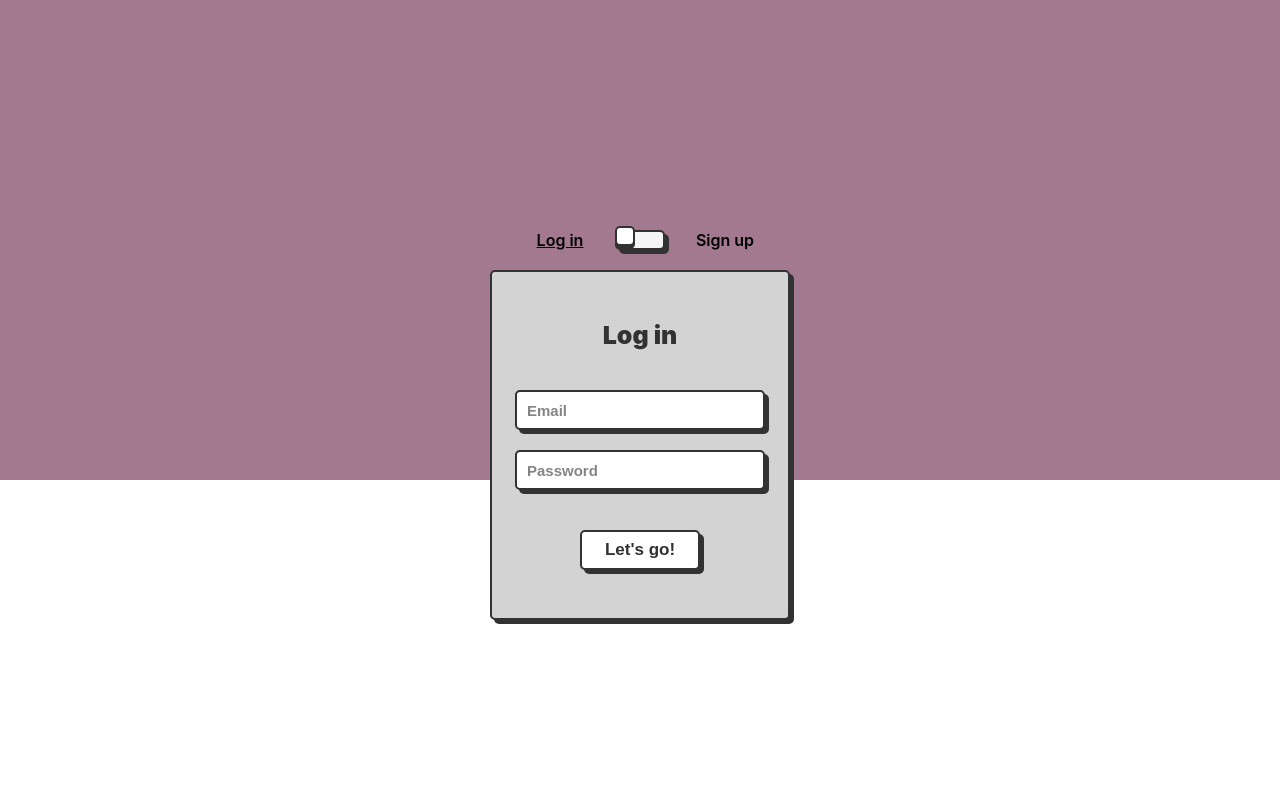
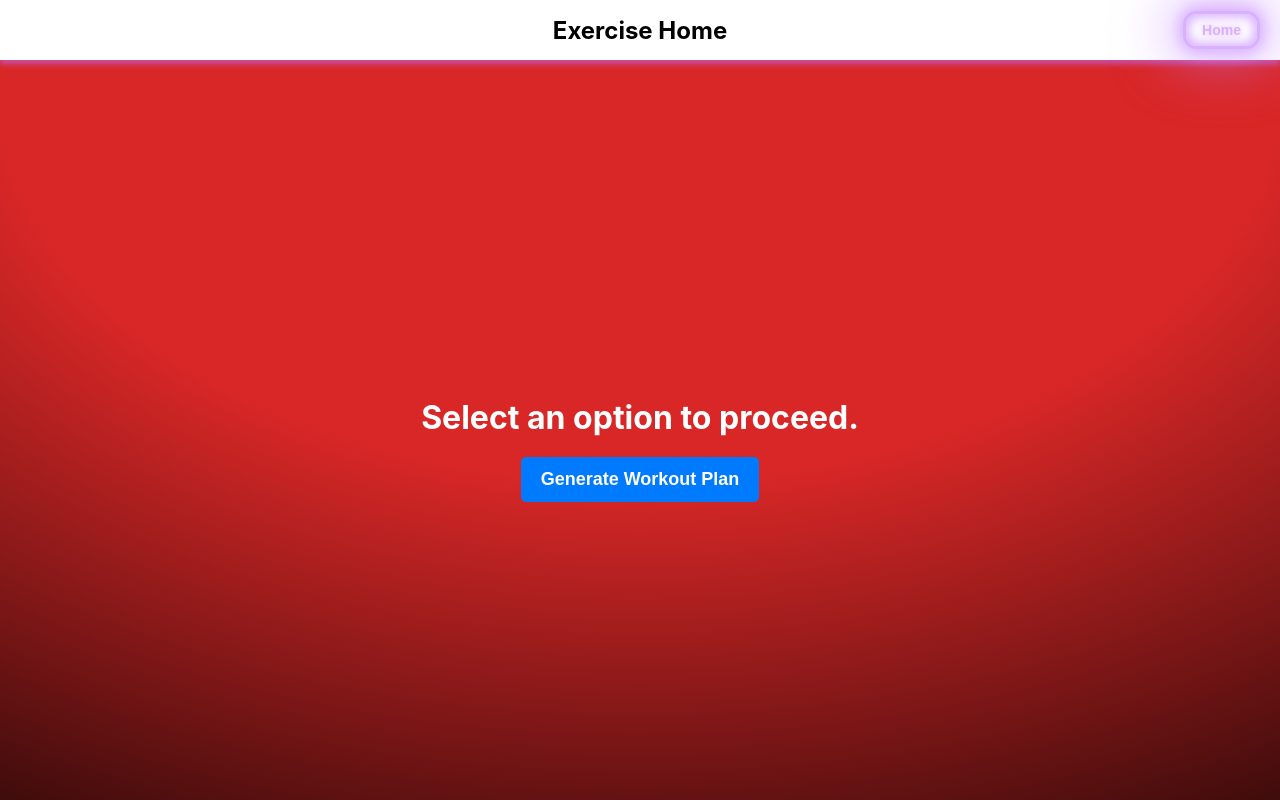
Before and after one commit to psajith03/490, a React (Create React App) app in the folder app/front/: page /exercise-home in a window 1280 px wide. Before the commit this address led to /. Built offline with nearby package versions, Linux system fonts and the light colour scheme; no server answers.

Commit message:
Inserted ExerciseHome.js as a Exercise Home Page

```diff
--- a/app/front/src/App.js
+++ b/app/front/src/App.js
@@ -10,6 +10,7 @@ import Exercise from './components/Exercise';
 import Sleep from './components/Sleep';
 import Daily from './components/Daily';
 import Diet from './components/Diet';
+import ExerciseHome from './components/ExerciseHome';
 import './App.css';
 import FullRecommendation from "./components/FullRecommendation";
 const API_URL = "http://localhost:5000";
@@ -72,6 +73,7 @@ function App() {
       <div className="App">
         <Routes>
           <Route path="/" element={user ? (isOnboardingComplete ? <Navigate to="/home" replace /> : <Navigate to="/onboarding" replace />) : <Form />} />
+          <Route path="/exercise-home" element={<ExerciseHome />} />
           <Route path="/exercise" element={<Exercise />} />
           <Route path="/sleep" element={<Sleep />} />
           <Route path="/daily" element={<Daily />} />
--- a/app/front/src/components/Exercise.js
+++ b/app/front/src/components/Exercise.js
@@ -90,12 +90,8 @@ const Exercise = () => {
     setExerciseLoading(true);
     try {
       const API_URL = `http://localhost:5000/api/exercise/${encodeURIComponent(exerciseName)}`;
-      console.log("Fetching:", API_URL);
       const res = await fetch(API_URL);
-      if (!res.ok) throw new Error(`Error fetching exercise: ${res.statusText}`);
-
       const data = await res.json();
-      console.log("Received exercise data:", data);
       setSelectedExercise(data);
     } catch (error) {
       console.error("Error fetching exercise details:", error);
@@ -110,7 +106,9 @@ const Exercise = () => {
     <ExerciseWrapper>
       <Header>
         <span>Exercise</span>
-        <HomeButton onClick={() => navigate('/')}>Home</HomeButton>
+        <ButtonContainer>
+          <HomeButton onClick={() => navigate('/exercise-home')}>Back to Exercise Home</HomeButton>
+        </ButtonContainer>
       </Header>
       <Content>
         <h1>Create Your Workout Plan</h1>
@@ -150,21 +148,27 @@ const Exercise = () => {
       {selectedExercise && (
         <ExerciseCard>
           <h2>{selectedExercise.name}</h2>
-          {}
-          {selectedExercise.gifUrl && selectedExercise.gifUrl.includes(".gif") ? (
-            <img src={selectedExercise.gifUrl} alt={selectedExercise.name} />
+
+          {/* ✅ Debug GIF URL */}
+          {console.log("🖼️ Received GIF URL:", selectedExercise.gifUrl)}
+
+          {/* ✅ Display ExerciseDB GIF only if it's valid */}
+          {selectedExercise.gifUrl ? (
+            <img
+              src={selectedExercise.gifUrl}
+              alt={selectedExercise.name}
+              onError={(e) => {
+                console.error("❌ Failed to load GIF:", e.target.src);
+                e.target.style.display = "none"; // Hide broken image
+              }}
+            />
           ) : (
-            <WatchVideoButton
-              onClick={() => {
-                const youtubeSearchUrl = `https://www.youtube.com/results?search_query=${encodeURIComponent(selectedExercise.name + " exercise")}`;
-                window.open(youtubeSearchUrl, "_blank", "noopener,noreferrer");
-              }}
-            >
-              🎥 Watch Exercise Video
-            </WatchVideoButton>
+            <p><strong>❌ No GIF available for this exercise.</strong></p>
           )}
+
           <p><strong>Target Muscle:</strong> {selectedExercise.target || "N/A"}</p>
           <p><strong>Equipment:</strong> {selectedExercise.equipment || "N/A"}</p>
+
           <h4>Instructions:</h4>
           <ul>
             {selectedExercise.instructions?.length > 0 ? (
@@ -175,16 +179,21 @@ const Exercise = () => {
               <li>No instructions available</li>
             )}
           </ul>
+
           <CloseButton onClick={() => setSelectedExercise(null)}>Close</CloseButton>
         </ExerciseCard>
-
       )}
     </ExerciseWrapper>
   );
+
 };
 
 export default Exercise;
 
+const ButtonContainer = styled.div`
+  display: flex;
+  gap: 10px; /* Spacing between buttons */
+`;
 
 
 const WatchVideoButton = styled.button`
--- /dev/null
+++ b/app/front/src/components/ExerciseHome.js
@@ -0,0 +1,119 @@
+import styled from 'styled-components';
+import React from 'react';
+import { useNavigate } from 'react-router-dom';
+
+const ExerciseHome = () => {
+  const navigate = useNavigate();
+
+  return (
+    <ExerciseWrapper>
+      <Header>
+        <span>Exercise Home</span>
+        <ButtonContainer>
+          <HomeButton onClick={() => navigate('/')}>Home</HomeButton>
+        </ButtonContainer>
+      </Header>
+      <Content>
+        <h1>Select an option to proceed.</h1>
+        <GenerateButton onClick={() => navigate('/exercise')}>
+          Generate Workout Plan
+        </GenerateButton>
+      </Content>
+    </ExerciseWrapper>
+  );
+};
+
+export default ExerciseHome;
+
+const ButtonContainer = styled.div`
+  display: flex;
+  gap: 10px; /* Spacing between buttons */
+`;
+
+const ExerciseWrapper = styled.div`
+  display: flex;
+  flex-direction: column;
+  align-items: center;
+  justify-content: center;
+  height: 100vh;
+  width: 100%;
+  background: radial-gradient(125% 125% at 50% 10%, rgb(217, 39, 39) 40%, #000 100%);
+  color: white;
+  text-align: center;
+  padding: 20px;
+`;
+
+const Header = styled.div`
+  position: fixed;
+  top: 0;
+  left: 0;
+  width: 100%;
+  height: 60px;
+  background-color: #fff;
+  color: black;
+  display: flex;
+  align-items: center;
+  justify-content: center;
+  font-size: 24px;
+  font-weight: bold;
+  z-index: 1000;
+  box-shadow: 0 4px 6px rgb(201, 80, 169);
+
+  span {
+    position: relative;
+    text-align: center;
+  }
+`;
+
+const HomeButton = styled.button`
+  position: absolute;
+  right: 20px;
+  top: 50%;
+  transform: translateY(-50%);
+  padding: 8px 16px;
+  font-size: 14px;
+  font-weight: bold;
+  border: .25em solid rgb(217, 176, 255);
+  background-color: #fff;
+  color: rgb(217, 176, 255);
+  border-radius: 1em;
+  cursor: pointer;
+  transition: all 0.3s;
+  box-shadow: 0 0 1em .25em rgb(217, 176, 255),
+              0 0 4em 1em rgba(191, 123, 255, 0.5),
+              inset 0 0 .75em .25em rgb(217, 176, 255);
+  text-shadow: 0 0 .5em rgb(217, 176, 255);
+
+  &:hover {
+    background-color: rgb(217, 176, 255);
+    color: #222;
+  }
+`;
+
+const Content = styled.div`
+  margin-top: 100px;
+  text-align: center;
+  width: 80%;
+  max-width: 1000px;
+  display: flex;
+  flex-direction: column;
+  align-items: center;
+  justify-content: center;
+`;
+
+const GenerateButton = styled.button`
+  margin-top: 20px;
+  padding: 12px 20px;
+  font-size: 18px;
+  font-weight: bold;
+  color: white;
+  background: #007bff;
+  border: none;
+  border-radius: 5px;
+  cursor: pointer;
+  transition: 0.3s;
+
+  &:hover {
+    background: #0056b3;
+  }
+`;
--- a/app/front/src/components/Form.js
+++ b/app/front/src/components/Form.js
@@ -39,7 +39,7 @@ const Form = () => {
     try {
       const userCredential = await signInWithEmailAndPassword(auth, email, password);
 
-      const apiBase = process.env.REACT_APP_API_URL || 'http://localhost:5000';
+      const apiBase = 'http://localhost:5000';
       const idToken = await userCredential.user.getIdToken();
 
       fetch(`${apiBase}/api/auth/me`, {
--- a/app/front/src/components/Home.js
+++ b/app/front/src/components/Home.js
@@ -82,7 +82,7 @@ const Home = () => {
       <HomeWrapper>
         <Frame>
           <LeftBar onClick={() => navigate('/daily')}>DAILY</LeftBar>
-          <TopBar onClick={() => navigate('/exercise')}>EXERCISE</TopBar>
+          <TopBar onClick={() => navigate('/exercise-home')}>EXERCISE</TopBar>
           <RightBar onClick={() => navigate('/sleep')}>SLEEP</RightBar>
           <BottomBar onClick={() => navigate('/diet')}>DIET</BottomBar>
 
```
Also changed, not shown: 1 other file (tests, documents, lock files or other folders).
